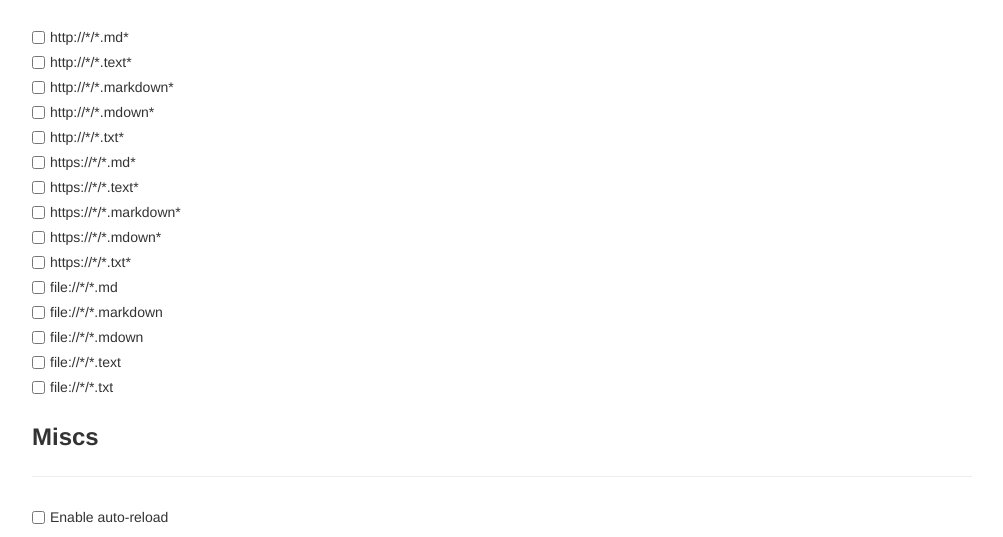
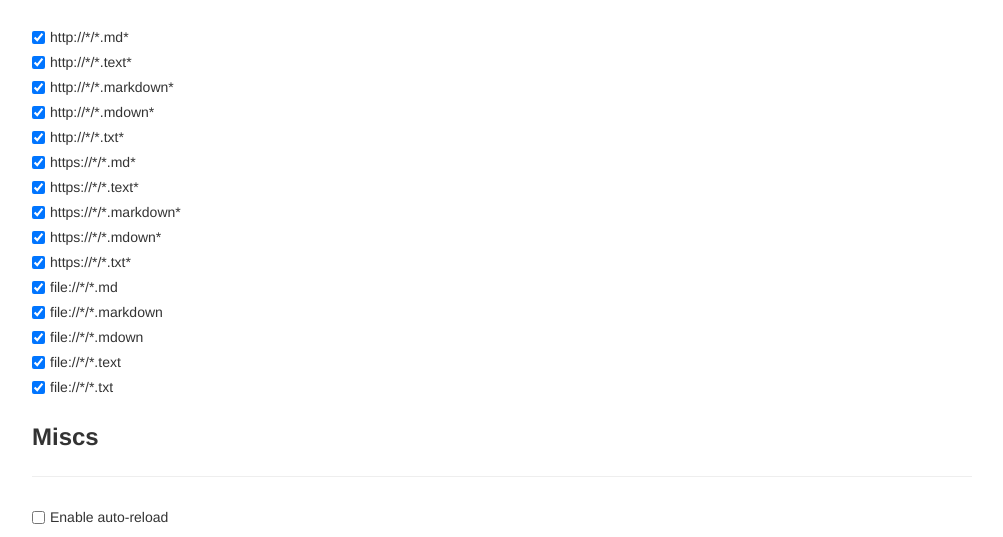
Before and after one commit to volca/markdown-preview, a browser extension: page options.html in a window 1280 px wide. Shown: the part 392-929 px from the top of the page, without its empty margins (138-1141 px from the left). Drawn offline with Linux system fonts and the light colour scheme.

Commit message:
file type

```diff
--- a/options.html
+++ b/options.html
@@ -45,21 +45,21 @@
         <h3>Supported file extensions</h3>
         </div>
         <p>
-        <label class="checkbox"><input type="checkbox" value="">http://*/*.md*</label>
-        <label class="checkbox"><input type="checkbox" value="">http://*/*.text*</label>
-        <label class="checkbox"><input type="checkbox" value="">http://*/*.markdown*</label>
-        <label class="checkbox"><input type="checkbox" value="">http://*/*.mdown*</label>
-        <label class="checkbox"><input type="checkbox" value="">http://*/*.txt*</label>
-        <label class="checkbox"><input type="checkbox" value="">https://*/*.md*</label>
-        <label class="checkbox"><input type="checkbox" value="">https://*/*.text*</label>
-        <label class="checkbox"><input type="checkbox" value="">https://*/*.markdown*</label>
-        <label class="checkbox"><input type="checkbox" value="">https://*/*.mdown*</label>
-        <label class="checkbox"><input type="checkbox" value="">https://*/*.txt*</label>
-        <label class="checkbox"><input type="checkbox" value="">file://*/*.md</label>
-        <label class="checkbox"><input type="checkbox" value="">file://*/*.markdown</label>
-        <label class="checkbox"><input type="checkbox" value="">file://*/*.mdown</label>
-        <label class="checkbox"><input type="checkbox" value="">file://*/*.text</label>
-        <label class="checkbox"><input type="checkbox" value="">file://*/*.txt</label>
+        <label class="checkbox"><input type="checkbox" value="http://*/*.md*" checked="checked">http://*/*.md*</label>
+        <label class="checkbox"><input type="checkbox" value="http://*/*.text*" checked="checked">http://*/*.text*</label>
+        <label class="checkbox"><input type="checkbox" value="http://*/*.markdown*" checked="checked">http://*/*.markdown*</label>
+        <label class="checkbox"><input type="checkbox" value="http://*/*.mdown*" checked="checked">http://*/*.mdown*</label>
+        <label class="checkbox"><input type="checkbox" value="http://*/*.txt*" checked="checked">http://*/*.txt*</label>
+        <label class="checkbox"><input type="checkbox" value="https://*/*.md*" checked="checked">https://*/*.md*</label>
+        <label class="checkbox"><input type="checkbox" value="https://*/*.text*" checked="checked">https://*/*.text*</label>
+        <label class="checkbox"><input type="checkbox" value="https://*/*.markdown*" checked="checked">https://*/*.markdown*</label>
+        <label class="checkbox"><input type="checkbox" value="https://*/*.mdown*" checked="checked">https://*/*.mdown*</label>
+        <label class="checkbox"><input type="checkbox" value="https://*/*.txt*" checked="checked">https://*/*.txt*</label>
+        <label class="checkbox"><input type="checkbox" value="file://*/*.md" checked="checked">file://*/*.md</label>
+        <label class="checkbox"><input type="checkbox" value="file://*/*.markdown" checked="checked">file://*/*.markdown</label>
+        <label class="checkbox"><input type="checkbox" value="file://*/*.mdown" checked="checked">file://*/*.mdown</label>
+        <label class="checkbox"><input type="checkbox" value="file://*/*.text" checked="checked">file://*/*.text</label>
+        <label class="checkbox"><input type="checkbox" value="file://*/*.txt" checked="checked">file://*/*.txt</label>
         </p>
     </section>
 
```
